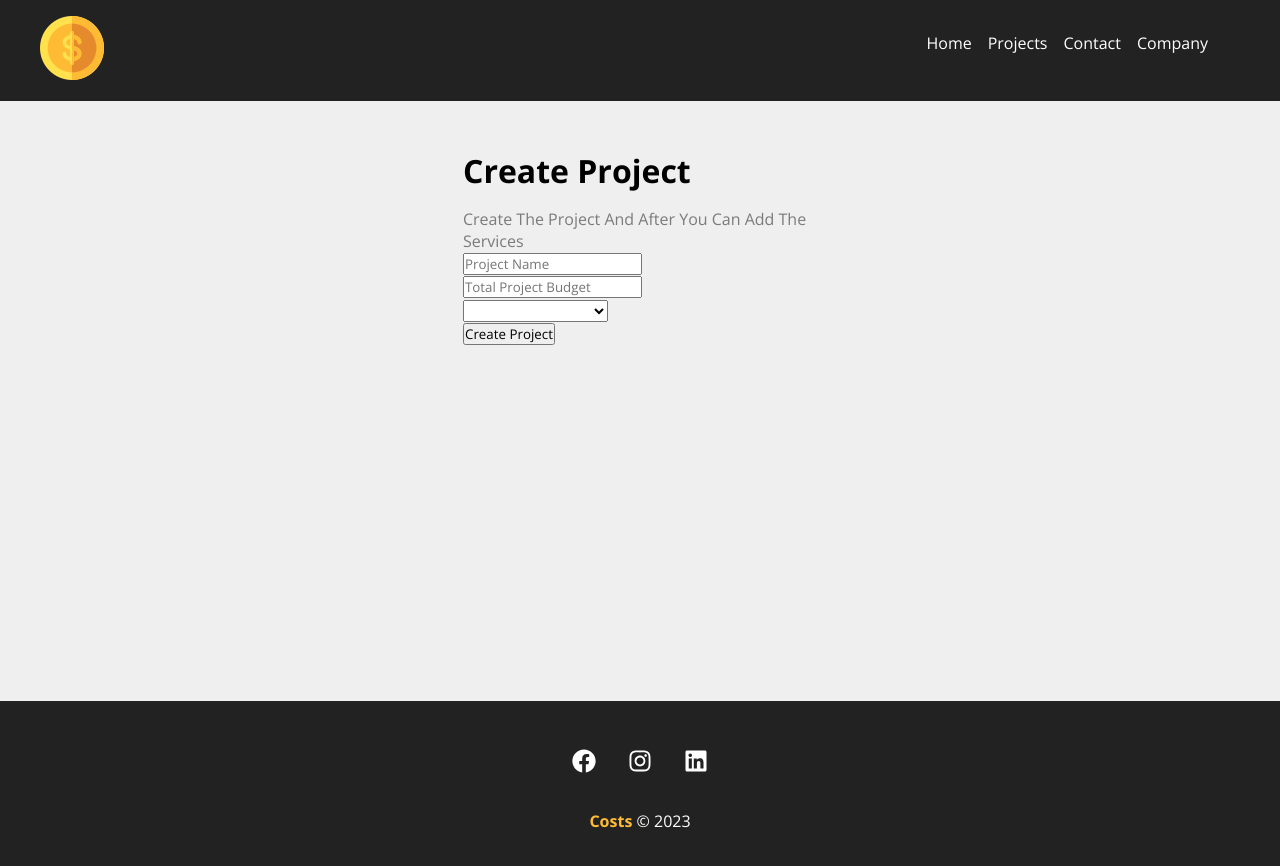
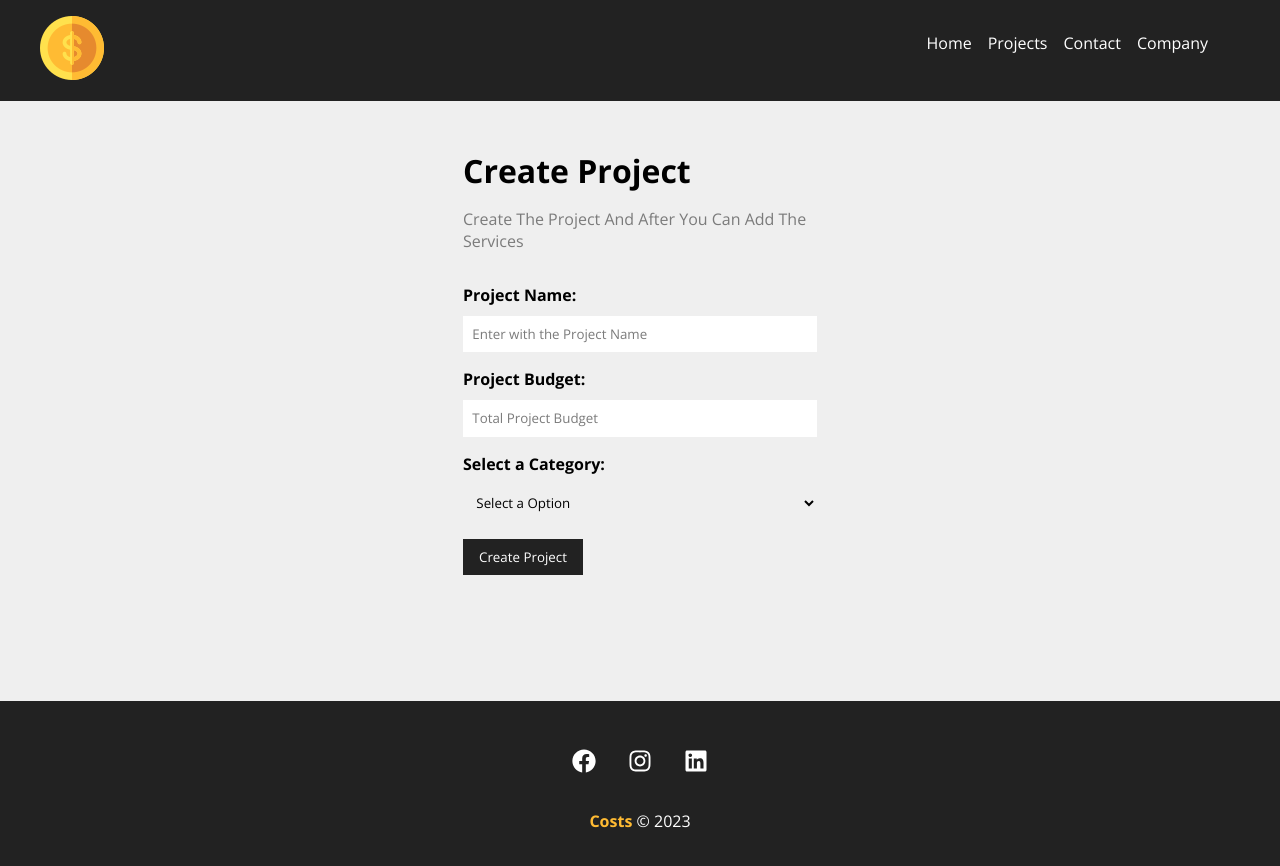
Before and after one commit to JuniorWender/Costs, a React (Create React App) app: page /NewProject in a window 1280 px wide. Shown: the top 866 px of the page. Built offline with nearby package versions, Linux system fonts and the light colour scheme.

Commit message:
Create Form Components

```diff
--- /dev/null
+++ b/src/components/form/Input.js
@@ -0,0 +1,19 @@
+import styles from './Input.module.css'
+
+function Input({type, text, name , placeholder, handeOnChange, value}){
+    return (
+        <div className={styles.form_control}>
+            <label htmlFor={name}>{text}:</label>
+            <input
+                type={type}
+                name={name}
+                id={name}
+                placeholder={placeholder}
+                onChange={handeOnChange}
+                value={value}
+            />
+        </div>
+    )
+}
+
+export default Input
--- /dev/null
+++ b/src/components/form/Input.module.css
@@ -0,0 +1,20 @@
+.form_control {
+    display: flex;
+    flex-direction: column;
+    margin-bottom: 1em;
+}
+
+.form_control label {
+    margin-bottom: .6em;
+    font-weight: bold;
+}
+
+.form_control input {
+    padding: .7em;
+    border-radius: 0;
+    border: none;
+}
+
+.form_control input::placeholder{
+    color: #7b7b7b;
+}
--- /dev/null
+++ b/src/components/form/Select.js
@@ -0,0 +1,14 @@
+import styles from './Select.module.css'
+
+function Select({text, name , options, handeOnChange, value}){
+    return(
+        <div className={styles.form_control}>
+        <label htmlFor={name}> {text}: </label>
+        <select name={name} id={name}>
+            <option>Select a Option</option>
+        </select>
+    </div>
+    )
+}
+
+export default Select
--- /dev/null
+++ b/src/components/form/Select.module.css
@@ -0,0 +1,16 @@
+.form_control {
+    display: flex;
+    flex-direction: column;
+    margin-bottom: 1em;
+}
+
+.form_control label {
+    margin-bottom: .6em;
+    font-weight: bold;
+}
+
+.form_control select {
+    padding: .7em;
+    border-radius: 0;
+    border: none;
+}
--- /dev/null
+++ b/src/components/form/SubmitButton.js
@@ -0,0 +1,11 @@
+import styles from './SubmitButton.module.css'
+
+function SubmitButton({text}){
+    return(
+        <div>
+            <button className={styles.btn}> {text} </button>
+        </div>
+    )
+}
+
+export default SubmitButton
--- /dev/null
+++ b/src/components/form/SubmitButton.module.css
@@ -0,0 +1,13 @@
+.btn {
+    background-color: #222;
+    color: #FFF;
+    padding: 0.7em 1.2em;
+    text-decoration: none;
+    transition: .5s;
+    cursor: pointer;
+    border: none;
+}
+
+.btn:hover {
+    color: #ffbb33
+}
--- a/src/components/pages/NewProject.js
+++ b/src/components/pages/NewProject.js
@@ -7,7 +7,7 @@ function NewProject() {
         <div className={styles.newProject_container}>
             <h1>Create Project</h1>
             <p> Create The Project And After You Can Add The Services </p>
-            <ProjectForm/>
+            <ProjectForm btnText="Create Project" />
         </div>
     )
 }
--- a/src/components/project/ProjectForm.js
+++ b/src/components/project/ProjectForm.js
@@ -1,22 +1,26 @@
-function ProjectForm(){
+import Input from '../form/Input'
+import Select from '../form/Select'
+import SubmitButton from '../form/SubmitButton'
+
+import styles from './ProjectForm.module.css'
+
+function ProjectForm({btnText}){
     return (
-        <form>
-            <div>
-                <input type="text" placeholder="Project Name" />
-            </div>
-            <div>
-                <input type="number" placeholder="Total Project Budget" />
-            </div>
-            <div>
-                <select name="category_id">
-                    <option disabled>
-                        Select The Category
-                    </option>
-                </select>
-            </div>
-            <div>
-                <input type="submit" value="Create Project"></input>
-            </div>
+        <form className={styles.form}>
+            <Input
+                type="text"
+                text="Project Name"
+                name="name"
+                placeholder="Enter with the Project Name"
+            />
+            <Input
+                type="number"
+                text="Project Budget"
+                name="budget"
+                placeholder="Total Project Budget"
+            />
+            <Select name="category_id" text="Select a Category" />
+            <SubmitButton text={btnText} />
         </form>
     )
 }
--- /dev/null
+++ b/src/components/project/ProjectForm.module.css
@@ -0,0 +1,4 @@
+.form {
+    width: 100%;
+    margin: 2em 0;
+}
```
